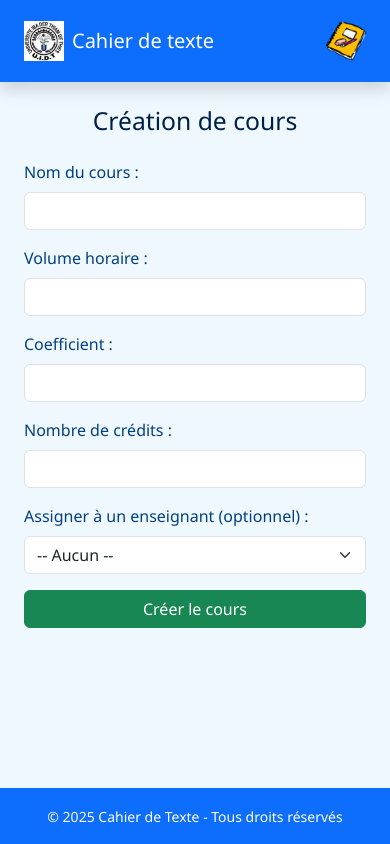
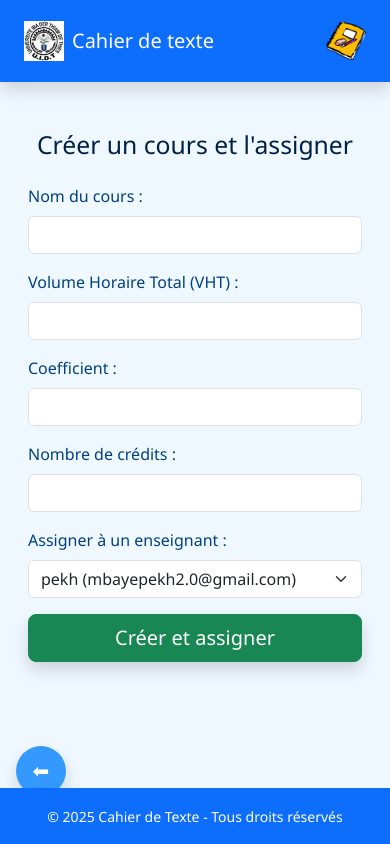
Before and after one commit to pekherooo/cahier_de_texte, a Flask app: page /chef/creer_cours in a window 390 px wide. Run offline with Flask 3, Linux system fonts and the light colour scheme; a user stored in the database is signed in.

Commit message:
Ajout des validations pédagogiques, responsive, nettoyage backend, et corrections UI

```diff
--- a/app/models.py
+++ b/app/models.py
@@ -37,7 +37,7 @@ class Seance(db.Model):
 
 class Cours(db.Model):
     id = db.Column(db.Integer, primary_key=True)
-    nom = db.Column(db.String(100), nullable=False)
+    nom = db.Column(db.String(100), unique=True, nullable=False)  # Ajout du unique ici
     volume_horaire = db.Column(db.Float, nullable=False)
     coefficient = db.Column(db.Float, nullable=False)
     credits = db.Column(db.Integer, nullable=False)
--- a/app/routes/chef_routes.py
+++ b/app/routes/chef_routes.py
@@ -49,25 +49,6 @@ def supprimer_utilisateur(user_id):
     flash("Utilisateur supprimé avec succès.", "success")
     return redirect(url_for('chef.liste_utilisateurs'))
 
-@chef.route('/chef/assigner_cours', methods=['GET', 'POST'])
-@login_required
-def assigner_cours():
-    enseignants = User.query.filter_by(role='enseignant').all()
-    cours_disponibles = Cours.query.filter_by(enseignant_id=None).all()
-
-    if request.method == 'POST':
-        enseignant_id = request.form.get('enseignant_id')
-        cours_ids = request.form.getlist('cours_ids')
-
-        for cours_id in cours_ids:
-            cours = Cours.query.get(int(cours_id))
-            cours.enseignant_id = int(enseignant_id)
-
-        db.session.commit()
-        flash("Cours assignés avec succès.", "success")
-        return redirect(url_for('chef.dashboard'))
-
-    return render_template('chef/assigner_cours.html', enseignants=enseignants, cours=cours_disponibles)
 
 @chef.route('/chef/fiche_suivi_excel/<int:cours_id>')
 @login_required
@@ -118,6 +99,7 @@ def supprimer_invitation(invitation_id):
     flash("Invitation supprimée avec succès.", "success")
     return redirect(url_for('chef.liste_invitations'))
 
+
 @chef.route('/chef/creer_cours', methods=['GET', 'POST'])
 @login_required
 def creer_cours():
@@ -125,11 +107,27 @@ def creer_cours():
 
     if request.method == 'POST':
         nom = request.form['nom']
-        volume_horaire = float(request.form['volume_horaire'])
-        coefficient = float(request.form['coefficient'])
+        volume_horaire = int(request.form['volume_horaire'])
+        coefficient = int(request.form['coefficient'])
         credits = int(request.form['credits'])
-        enseignant_id = request.form.get('enseignant_id') or None
+        enseignant_id = request.form.get('enseignant_id')
 
+        # Vérification des bornes
+        if coefficient < 1 or coefficient > 10:
+            flash("Le coefficient doit être compris entre 1 et 10.", "danger")
+            return redirect(url_for('chef.creer_cours'))
+
+        if volume_horaire < 2 or volume_horaire > 50 or volume_horaire % 2 != 0:
+            flash("Le Volume Horaire Total doit être un nombre pair entre 2 et 50.", "danger")
+            return redirect(url_for('chef.creer_cours'))
+
+        # Vérification unicité du nom de cours
+        existing_cours = Cours.query.filter_by(nom=nom).first()
+        if existing_cours:
+            flash("Un cours avec ce nom existe déjà.", "danger")
+            return redirect(url_for('chef.creer_cours'))
+
+        # Création du cours
         nouveau_cours = Cours(
             nom=nom,
             volume_horaire=volume_horaire,
@@ -140,6 +138,7 @@ def creer_cours():
 
         db.session.add(nouveau_cours)
         db.session.commit()
+
         flash("Cours créé et assigné avec succès.", "success")
         return redirect(url_for('chef.dashboard'))
 
--- a/app/routes/routes.py
+++ b/app/routes/routes.py
@@ -5,3 +5,7 @@ main = Blueprint('main', __name__)
 @main.route('/')
 def index():
     return render_template('index.html')
+
+@main.route('/about')
+def about():
+    return render_template('about.html')
--- a/app/static/css/style.css
+++ b/app/static/css/style.css
@@ -2,6 +2,7 @@ body {
     background-color: #f0f8ff; /* Bleu très clair */
     font-family: 'Segoe UI', sans-serif;
     color: #004080;
+    padding-bottom: 70px; /* pour laisser la place au footer fixe */
 }
 
 h1, h2, h3 {
@@ -35,3 +36,55 @@ a:hover {
     border-radius: 12px;
     box-shadow: 0 2px 10px rgba(0,0,0,0.05);
 }
+
+
+.retour-btn {
+    transition: transform 0.2s ease, box-shadow 0.2s ease;
+}
+
+.retour-btn:hover {
+    transform: scale(1.07);
+    box-shadow: 0 3px 8px rgba(0, 0, 0, 0.15);
+}
+
+.retour-btn:active {
+    transform: scale(0.95);
+}
+
+.btn-retour {
+    background-color: #3399FF;
+    color: white;
+    transition: transform 0.2s ease, box-shadow 0.2s ease;
+    padding: 12px 24px;
+}
+
+.btn-retour:hover {
+    background-color: #007BFF;
+    transform: scale(1.05);
+    box-shadow: 0 3px 8px rgba(0, 0, 0, 0.15);
+}
+
+.btn-retour:active {
+    transform: scale(0.95);
+}
+
+
+.btn-retour-mini {
+    background-color: #3399FF;
+    color: white;
+    width: 50px;
+    height: 50px;
+    border-radius: 50%;
+    font-size: 20px;
+    transition: transform 0.2s ease, box-shadow 0.2s ease;
+}
+
+.btn-retour-mini:hover {
+    background-color: #007BFF;
+    transform: scale(1.1);
+    box-shadow: 0 4px 12px rgba(0, 0, 0, 0.2);
+}
+
+.btn-retour-mini:active {
+    transform: scale(0.95);
+}
--- a/app/templates/chef/creer_cours.html
+++ b/app/templates/chef/creer_cours.html
@@ -2,8 +2,8 @@
 {% block title %}Créer un cours{% endblock %}
 {% block content %}
 
-<div class="container">
-    <h2 class="mb-4 text-center">Création de cours</h2>
+<div class="container mt-5 px-3">
+    <h2 class="mb-4 text-center">Créer un cours et l'assigner</h2>
 
     <form method="POST">
         <div class="mb-3">
@@ -12,14 +12,16 @@
         </div>
 
         <div class="mb-3">
-            <label class="form-label">Volume horaire :</label>
-            <input type="number" step="0.1" name="volume_horaire" class="form-control" required>
+            <label class="form-label">Volume Horaire Total (VHT) :</label>
+            <input type="number" name="volume_horaire" class="form-control" min="2" max="50" step="2" required>
         </div>
+
 
         <div class="mb-3">
             <label class="form-label">Coefficient :</label>
-            <input type="number" step="0.1" name="coefficient" class="form-control" required>
+            <input type="number" step="1" name="coefficient" class="form-control" min="1" max="10" required>
         </div>
+
 
         <div class="mb-3">
             <label class="form-label">Nombre de crédits :</label>
@@ -27,17 +29,16 @@
         </div>
 
         <div class="mb-3">
-            <label class="form-label">Assigner à un enseignant (optionnel) :</label>
-            <select name="enseignant_id" class="form-select">
-                <option value="">-- Aucun --</option>
-                {% for e in enseignants %}
-                    <option value="{{ e.id }}">{{ e.nom }} ({{ e.email }})</option>
+            <label class="form-label">Assigner à un enseignant :</label>
+            <select name="enseignant_id" class="form-select" required>
+                {% for enseignant in enseignants %}
+                    <option value="{{ enseignant.id }}">{{ enseignant.nom }} ({{ enseignant.email }})</option>
                 {% endfor %}
             </select>
         </div>
 
         <div class="d-grid">
-            <button type="submit" class="btn btn-success">Créer le cours</button>
+            <button type="submit" class="btn btn-success btn-lg w-100 shadow">Créer et assigner</button>
         </div>
     </form>
 </div>
--- a/app/templates/chef/liste_utilisateurs.html
+++ b/app/templates/chef/liste_utilisateurs.html
@@ -4,7 +4,7 @@
 
 <div class="container">
     <h2 class="mb-4 text-center">Liste des utilisateurs</h2>
-
+    <div class="table-responsive">
         <table class="table table-bordered table-striped">
             <thead class="table-light">
                 <tr>
@@ -32,5 +32,6 @@
             </tbody>
         </table>
     </div>
+</div>
 
 {% endblock %}
--- a/app/templates/layout.html
+++ b/app/templates/layout.html
@@ -2,6 +2,7 @@
 <html lang="fr">
 <head>
     <meta charset="UTF-8">
+    <meta name="viewport" content="width=device-width, initial-scale=1">
     <title>{% block title %}Cahier de texte{% endblock %}</title>
     <link href="https://cdn.jsdelivr.net/npm/bootstrap@5.3.0/dist/css/bootstrap.min.css" rel="stylesheet">
     <link rel="stylesheet" href="{{ url_for('static', filename='css/style.css') }}">
@@ -55,6 +56,15 @@
     {% block content %}{% endblock %}
 </div>
 
+{% if request.endpoint != 'main.index' %}
+<div class="fixed-bottom mb-5 ms-3">
+    <a href="javascript:history.back()" class="btn btn-retour-mini shadow d-flex align-items-center justify-content-center">
+        ⬅
+    </a>
+</div>
+{% endif %}
+
+
 <!-- FOOTER -->
 <footer class="bg-primary text-white text-center py-3 fixed-bottom shadow-sm">
     <small>&copy; 2025 Cahier de Texte - Tous droits réservés</small>
```
Also changed, not shown: app/templates/about.html (added, +49 -0 lines), app/templates/chef/assigner_cours.html (deleted, +0 -36 lines), app/templates/chef/dashboard.html (+5 -5 lines), app/templates/chef/inviter_utilisateur.html (+5 -3 lines), app/templates/index.html (+11 -4 lines), instance/db.sqlite3, 1 other file. Lines whose indentation alone changed are shown as unchanged.
